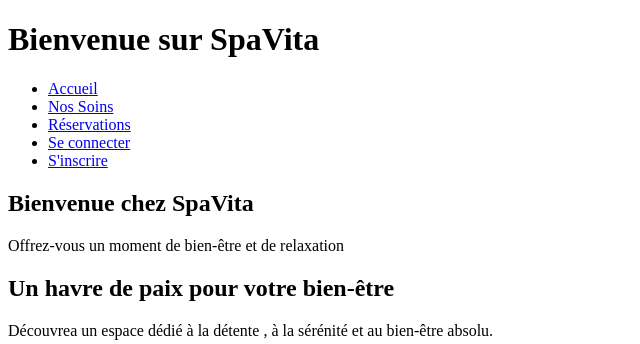
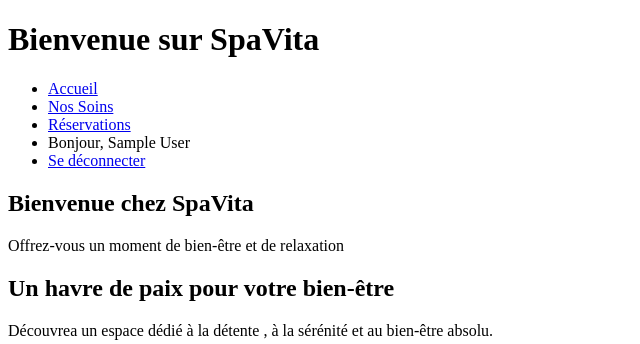
Before and after one commit to SihCAM/SpaVita-equipe5, a PHP site: page /index.php in a window 1280 px wide. Shown: the top 344 px of the page, without its empty margins (0-640 px from the left). Run offline with PHP 8.4, Linux system fonts and the light colour scheme; the visitor is signed in with stand-in values (Sample User, id 1).

Commit message:
Header/logout - Détails : - Bonjour/Bonsoir : Affiche un message personnalisé dans le header en fonction de l'heure. - Se déconnecter : Ajoute un lien "Se déconnecter" qui appelle la méthode logout() dans le UserController, détruit la session et redirige l'utilisateur vers la page d'accueil. - Affichage du nom de l'utilisateur : Si l'utilisateur est connecté, son prénom est affiché dans le header.

```diff
--- a/app/controllers/UserController.php
+++ b/app/controllers/UserController.php
@@ -56,5 +56,14 @@ class UserController {
         }
         require_once __DIR__ . '/../views/login.php'; // Affichage du formulaire de connexion
     }
+
+    public function logout() {
+        // Détruire la session pour déconnecter l'utilisateur
+        session_start();
+        session_unset();
+        session_destroy();
+        header('Location: /SpaVita-equipe5/public/?page=home'); // Redirection vers la page d'accueil après la déconnexion
+        exit;
+    }
 }
 ?>
--- a/app/views/header.php
+++ b/app/views/header.php
@@ -1,3 +1,14 @@
+<?php
+// Vérifier l'heure actuelle
+$hour = date('H'); // Obtenir l'heure actuelle (format 24h)
+if ($hour >= 18) {
+    $greeting = "Bonsoir";
+} else {
+    $greeting = "Bonjour";
+}
+?>
+
+
 <!DOCTYPE html>
 <html lang="fr">
 <head>
@@ -14,8 +25,13 @@
                 <li><a href="/SpaVita-equipe5/public/?page=home">Accueil</a></li>
                 <li><a href="/SpaVita-equipe5/public/?page=soins">Nos Soins</a></li>
                 <li><a href="/SpaVita-equipe5/public/?page=reservations">Réservations</a></li>
+            <?php if (isset($_SESSION['user'])): ?>
+                <li> <?= $greeting ?>, <?= htmlspecialchars($_SESSION['user']['name']) ?> </li>
+                <li><a href="/SpaVita-equipe5/public/?page=logout">Se déconnecter</a></li>
+            <?php else: ?>
                 <li><a href="/SpaVita-equipe5/public/?page=login">Se connecter</a></li>
                 <li><a href="/SpaVita-equipe5/public/?page=register">S'inscrire</a></li>
+            <?php endif; ?>
             </ul>
         </nav>
     </header>
```
